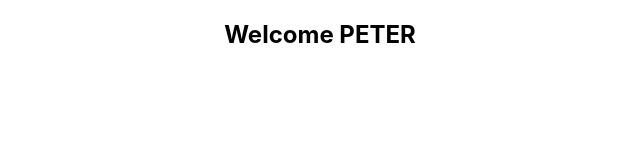
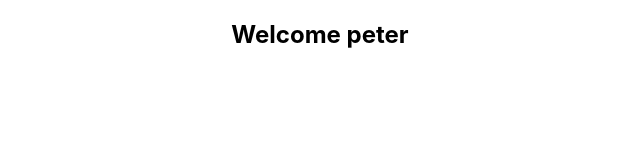
Before and after one commit to sohil-25/TypeScript-concept-with-Reactjs, a React (Create React App) app: page / in a window 1280 px wide. Shown: the top 160 px of the page, without its empty margins (320-960 px from the left). Built offline with nearby package versions, Linux system fonts and the light colour scheme.

Commit message:
type props

```diff
--- a/src/App.tsx
+++ b/src/App.tsx
@@ -3,7 +3,7 @@
 
 function App() {
   return (
-    <Greet/>
+    <Greet name="peter" />
   );
 }
 
--- a/src/components/Greet.tsx
+++ b/src/components/Greet.tsx
@@ -1,7 +1,11 @@
-export const Greet=()=>{
-    return(
+type GreetProps={
+    name:string
+}
+
+export const Greet = (props : GreetProps) => {
+    return (
         <div className="App">
-      <h2>Welcome PETER</h2>
-    </div>
+            <h2>Welcome {props.name}</h2>
+        </div>
     )
 }
```
